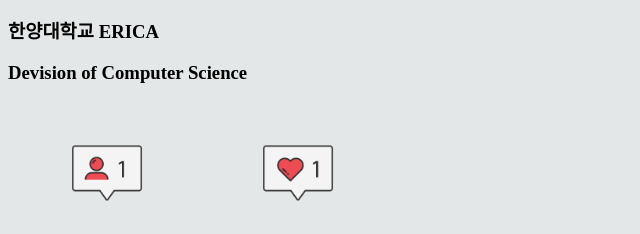
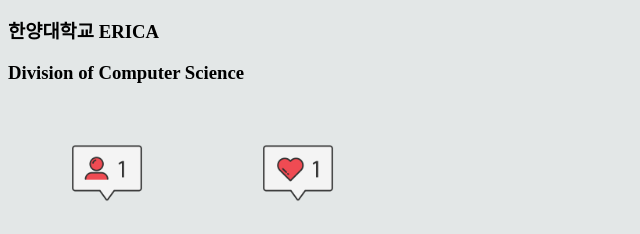
Before and after one commit to iopopoi/my_repo_, a plain HTML site: page week4/index.html in a window 1280 px wide. Shown: the part 172-406 px from the top of the page, 0-640 px from the left. Drawn offline with Linux system fonts and the light colour scheme.

Commit message:
division

```diff
--- a/week4/index.html
+++ b/week4/index.html
@@ -19,7 +19,7 @@
                     <h3>김혜원</h3>
                     <h3>2019028313</h3>
                     <h3>한양대학교 ERICA</h3>
-                    <h3>Devision of Computer Science</h3><br>
+                    <h3>Division of Computer Science</h3><br>
                     <table>
                         <tr>
                             <th>
```
